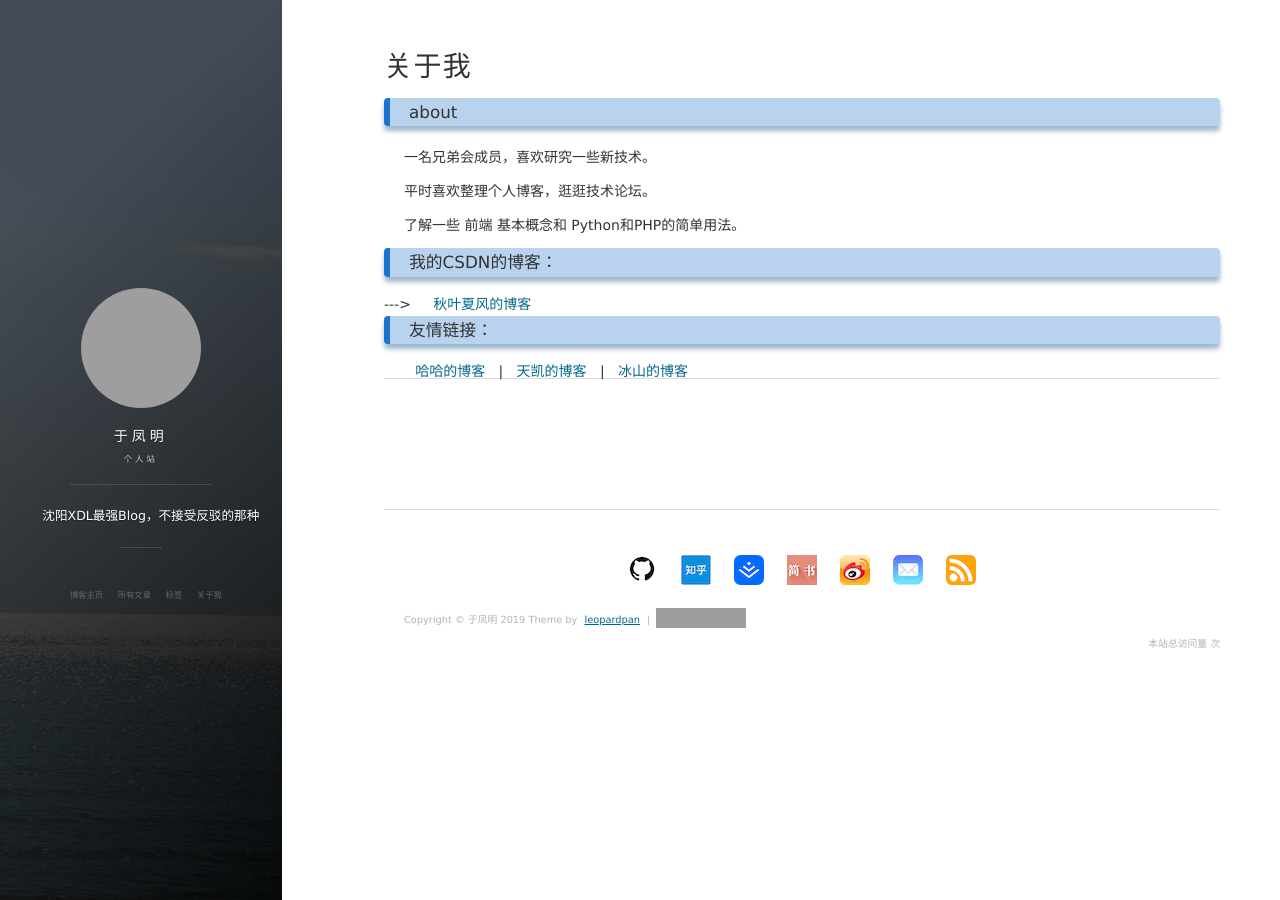
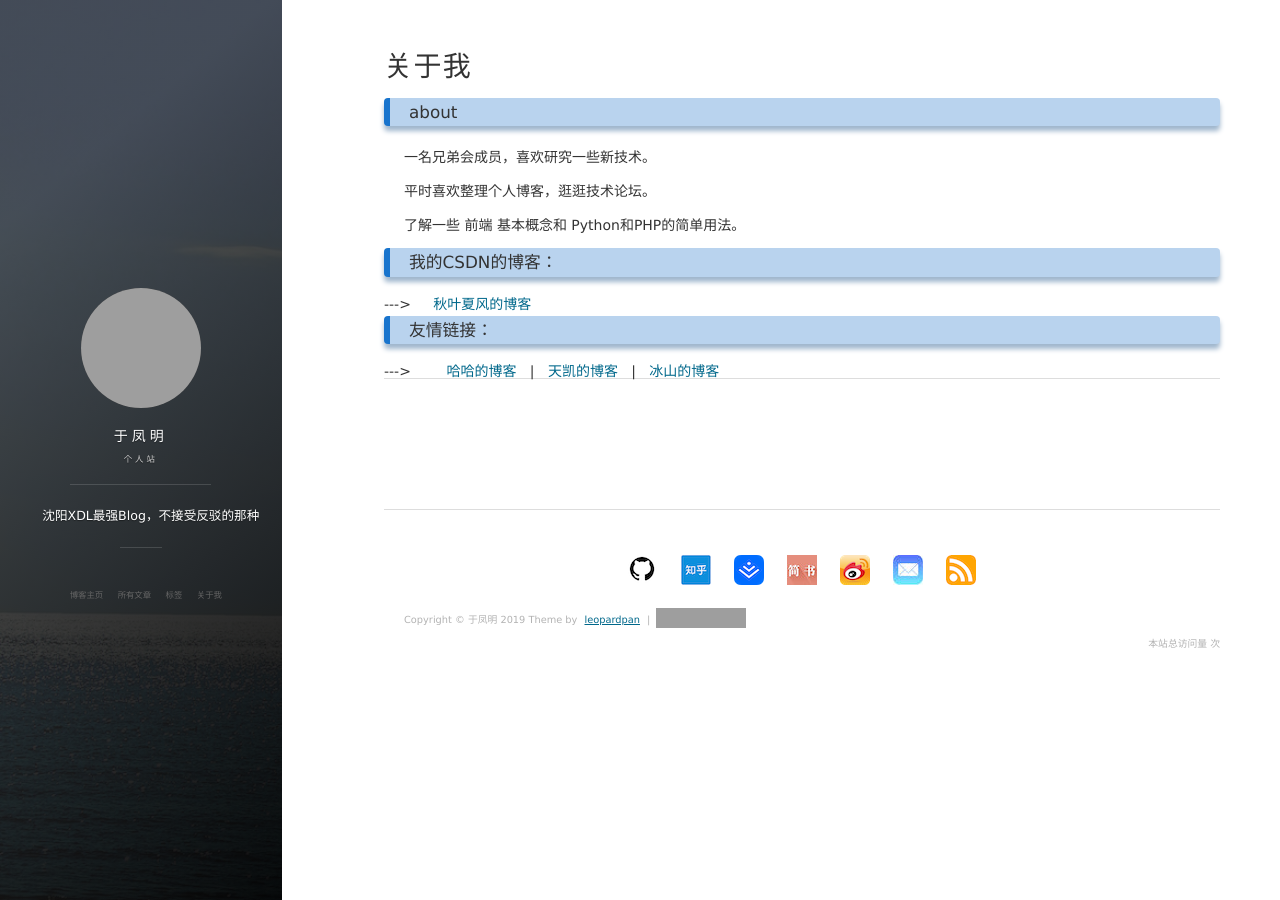
Before and after one commit to 1978413822/victorfengming.github.io, a Jekyll site: the page built from about.md, in a window 1280 px wide. Built offline with Jekyll 4.4.1, drawn with Linux system fonts in a browser that asks for light colours; nearby versions of some CDN libraries; comment, search, counter and statistics services are not loaded; grey boxes are pictures that could not be loaded.

Commit message:
关于更改

```diff
--- a/about.md
+++ b/about.md
@@ -18,7 +18,7 @@ title: 关于我
 ---> <a href="https://blog.csdn.net/qq_40223983" align="center">&nbsp;&nbsp;&nbsp;&nbsp;秋叶夏风的博客</a>
 
 <h3>友情链接：</h3>
-&nbsp;&nbsp;&nbsp;&nbsp;&nbsp;&nbsp;
+---> &nbsp;&nbsp;&nbsp;&nbsp;&nbsp;&nbsp;
 <a href="https://caoyang7.github.io/">哈哈的博客</a> &nbsp;&nbsp;|&nbsp;&nbsp;
 <a href="https://ttk1907.github.io/">天凯的博客</a> &nbsp;&nbsp;|&nbsp;&nbsp;
 <a href="https://nineberg.github.io/">冰山的博客</a>
```
